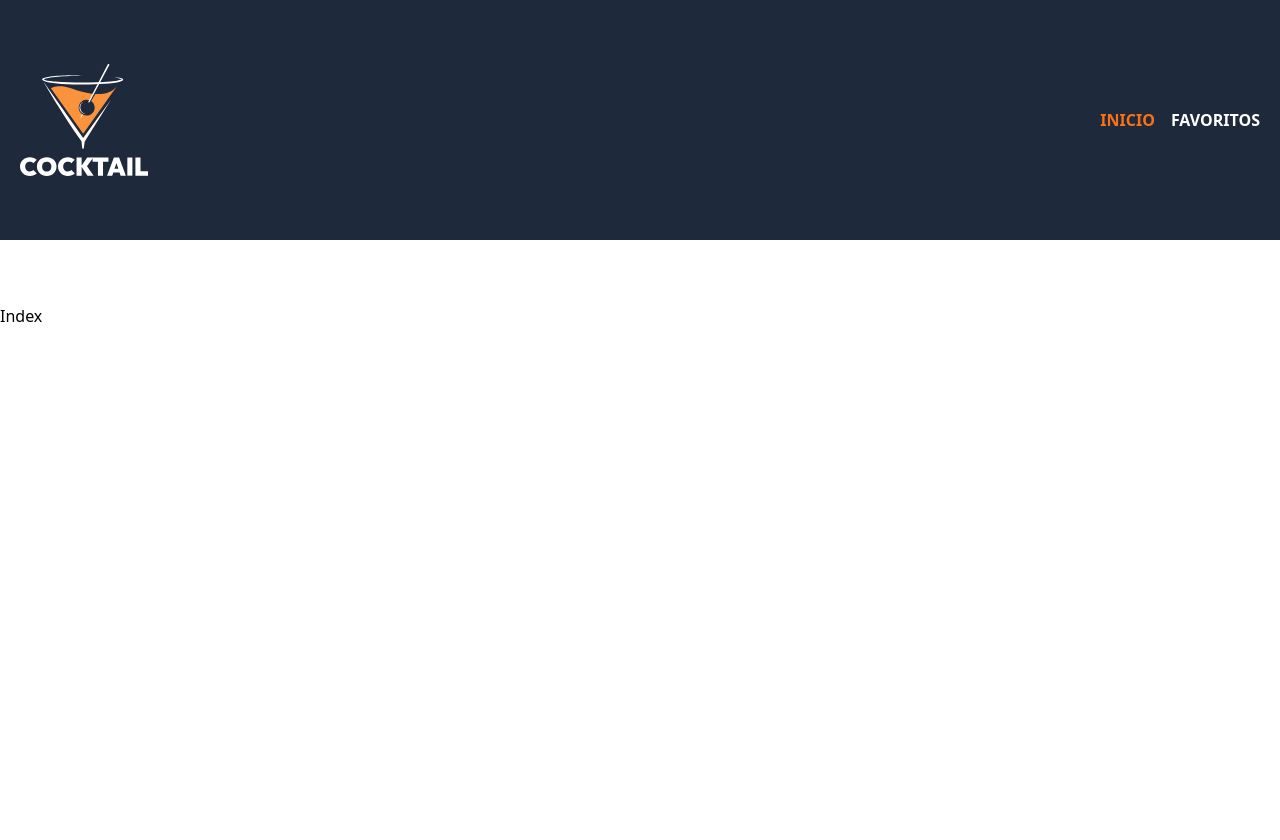
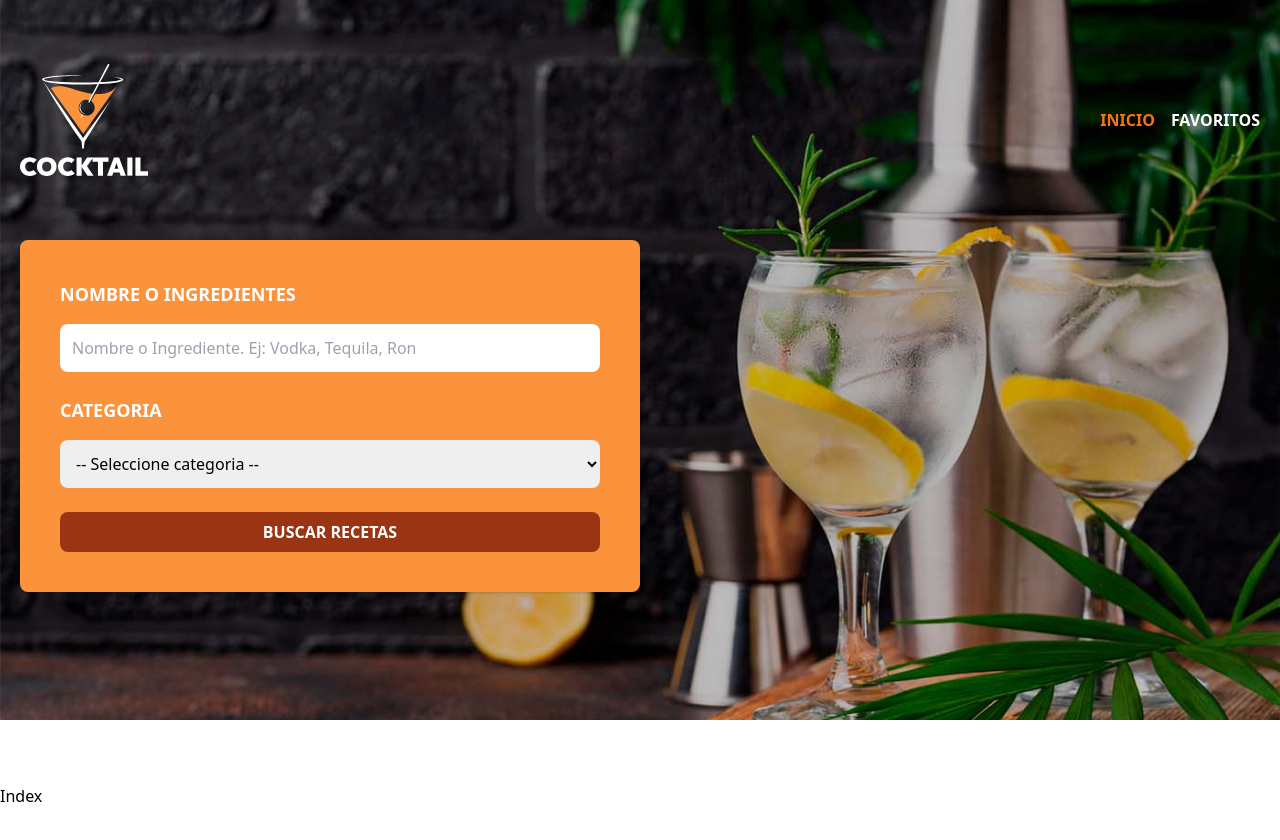
Before and after one commit to joaquincardosorios/09_cocktails_react_ts, a React (Vite) app: page / in a window 1280 px wide. Shown: the top 840 px of the page. Before the commit the page ends 800 px from the top, so only its background shows below. Built offline with nearby package versions, Linux system fonts and the light colour scheme.

Commit message:
feature/header and form

```diff
--- a/src/components/Header.tsx
+++ b/src/components/Header.tsx
@@ -1,9 +1,16 @@
-import {  NavLink } from "react-router-dom";
+import { useMemo } from "react";
+import {  NavLink, useLocation } from "react-router-dom";
 
 
 export default function Header() {
+
+  const {pathname} = useLocation()
+  const isHome = useMemo( () => pathname === '/' ,[pathname])
+  console.log(isHome)
+
+
   return (
-    <header className="bg-slate-800">
+    <header className={isHome ? 'bg-header bg-center bg-cover' : 'bg-slate-800'}>
         <div className="mx-auto container px-5 py-16">
             <div className="flex justify-between items-center">
                 <div>
@@ -24,6 +31,39 @@ export default function Header() {
                   >Favoritos</NavLink>
                 </nav>
             </div>
+            { isHome && (
+              <form className="md:w-1/2 2xl:w-1/3 bg-orange-400 my-16 p-10 rounded-lg shadow space-y-6" >
+                <div className="space-y-4">
+                  <label
+                    htmlFor="ingredient"
+                    className="block text-white uppercase font-extrabold text-lg"
+                  >Nombre o Ingredientes</label>
+                  <input
+                    type="text"
+                    id="ingredient"
+                    name="ingredient"
+                    className="w-full p-3 rounded-lg focus:outline-none"
+                    placeholder="Nombre o Ingrediente. Ej: Vodka, Tequila, Ron"
+                  />
+                </div>
+                <div className="space-y-4">
+                  <label
+                    htmlFor="category"
+                    className="block text-white uppercase font-extrabold text-lg"
+                  >Categoria</label>
+                  <select
+                    id="category"
+                    name="category"
+                    className="w-full p-3 rounded-lg focus:outline-none"
+                  >
+                    <option value="">-- Seleccione categoria --</option>
+                  </select>
+                </div>
+                <input type="submit" value="Buscar Recetas"
+                  className="cursor-pointer bg-orange-800 hover:bg-orange-900 text-white font-extrabold w-full p-2 rounded-lg uppercase"
+                />
+              </form>
+            )}
         </div>
     </header>
   )
--- a/tailwind.config.js
+++ b/tailwind.config.js
@@ -5,7 +5,11 @@ export default {
     "./src/**/*.{js,jsx,ts,tsx}"
   ],
   theme: {
-    extend: {},
+    extend: {
+      backgroundImage: {
+        "header": "url('/bg.jpg')",
+      }
+    },
   },
   plugins: [],
 }
```
